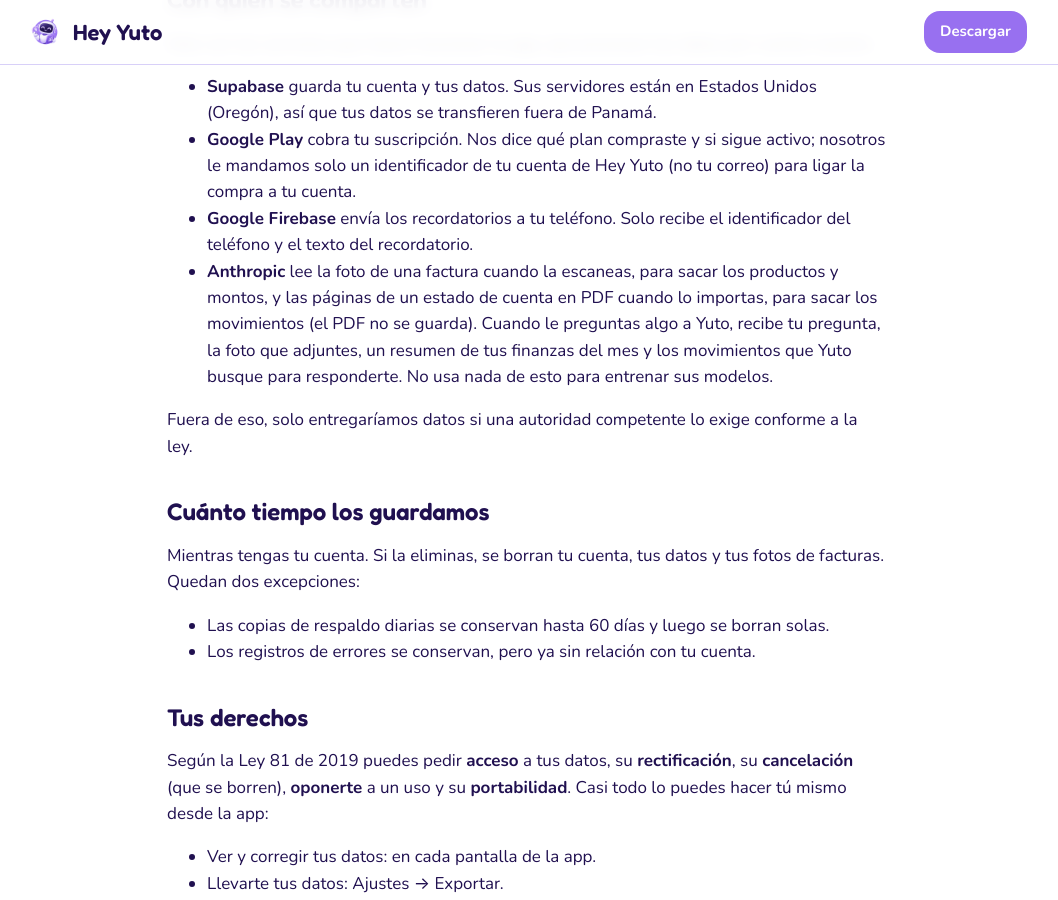
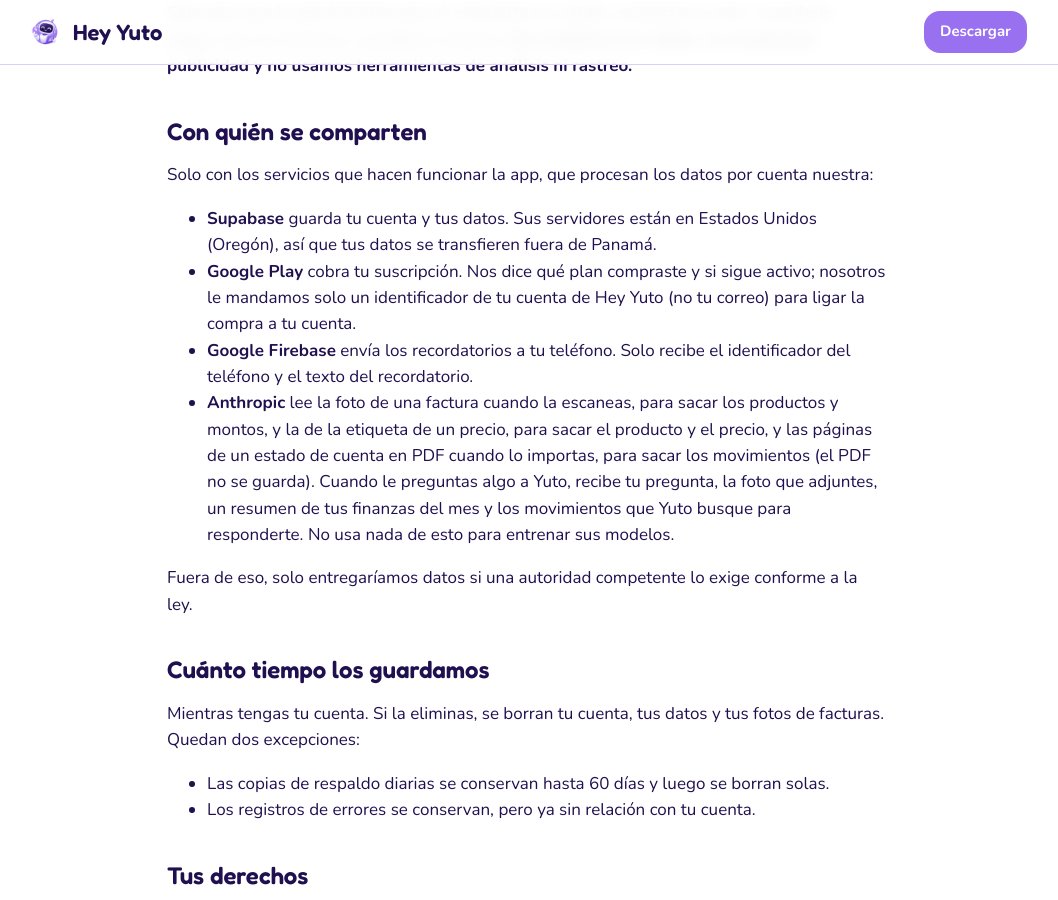
Before and after one commit to Dacoca34/yuto-legal, a Jekyll site: the page built from privacidad.md, in a window 1280 px wide and 900 px high, scrolled down 1943 px. Shown: the whole window, without its empty margins (113-1171 px from the left). Built offline with Jekyll 4.4.1, drawn with Linux system fonts in a browser that asks for light colours; our own code applies the rules of GitHub Pages for plain Markdown files; some of the changed text lies outside the part shown.

Commit message:
0.95: Lista del súper (tarjeta, FAQ y política: precios y foto de etiqueta)

```diff
--- a/index.html
+++ b/index.html
@@ -45,6 +45,7 @@
     <div class="tarjeta"><img class="pose" src="assets/yuto/trabajando.webp" alt="" loading="lazy"><h3>¿Tienes negocio?</h3><p>Lleva lo del negocio aparte de tu plata personal y mira cuánto te deja de verdad cada mes, separando costos y gastos, y cuánto te podrías pagar de sueldo. Tiene su propia pestaña en Inicio, con sus cuentas y su calendario.</p></div>
     <div class="tarjeta"><img class="pose" src="assets/yuto/pensando.webp" alt="" loading="lazy"><h3>Pregúntale a Yuto</h3><p>Pregúntale con tus palabras: cómo vas este mes, en qué gastaste más o si te alcanza para tu meta. Te contesta con tus números: conoce tus quincenas, tus tarjetas y tus metas, y puedes mandarle una foto del banco o de un cobro. <i>Con los planes Pro y Max; los primeros 30 días son gratis.</i></p></div>
     <div class="tarjeta"><img class="pose" src="assets/yuto/hablando.webp" alt="" loading="lazy"><h3>Anota hablando</h3><p>Abre Yuto Voz (o dile "Hey Google, abre Yuto Voz") y di lo que gastaste: "12 en el Rey con la BAC" o "pasa 100 de la General a ahorro". Yuto te prepara el movimiento y tú tocas Listo; sin Listo no se anota nada. <i>Con los planes Pro y Max.</i></p></div>
+    <div class="tarjeta"><img class="pose" src="assets/yuto/ahorrando.webp" alt="" loading="lazy"><h3>Lista del súper</h3><p>Anota lo que te falta y ve cuánto te vas a gastar, con los precios de tus últimas facturas. Si algo te salió más barato en otro súper, Yuto te lo dice. Márcala en el súper desde la app o el widget, compártela con tu grupo o dile a Yuto "agrega leche a la lista" (con Pro y Max). Al tomarle foto a la factura, se tacha sola lo que compraste.</p></div>
     <div class="tarjeta"><img class="pose" src="assets/yuto/preocupado.webp" alt="" loading="lazy"><h3>Lo que la tarjeta no te avisa</h3><p>Agrega tu tarjeta paso a paso. Pon los cargos que te cobra tu banco, cada uno con su ITBMS y si es mensual o una vez al año, el seguro de saldo deudor y la tasa de interés (al mes o al año): en cada corte salen para que los confirmes, y Yuto te avisa si con ellos te pasarías del límite y cuánto pagar para evitar el sobregiro.</p></div>
     <div class="tarjeta"><img class="pose" src="assets/yuto/con-lupa.webp" alt="" loading="lazy"><h3>Una captura y listo</h3><p>¿Tu banco no avisa todo al celular? Sube en "Factura o captura" la captura de la lista de movimientos de la app de tu banco, o el PDF del estado de cuenta: Yuto saca todos los movimientos, elige la cuenta y tú decides cuáles anotar. Lo que ya tenías no se repite.</p></div>
     <div class="tarjeta"><img class="pose" src="assets/yuto/calendario.webp" alt="" loading="lazy"><h3>Cuánto se fue por cada cuenta</h3><p>Elige una cuenta arriba del calendario y ves todo lo que pasó por ella, de cualquier categoría. Filtra por categoría o por mes y arriba sale el total: cuánto salió, cuánto entró y el neto.</p></div>
@@ -102,6 +103,7 @@
   <details><summary>¿Qué es "Descubre Yuto"?</summary><p>Una lista en Inicio con lo que vale la pena hacer en tus primeros días: agregar tus cuentas y tarjetas, lo que te cobran cada mes, una meta, tus préstamos, tu historial, tu familia y el widget. Se tacha sola cuando lo haces; lo que no te aplica lo marcas. Si la ocultas, vuelve desde Ajustes → Ayuda.</p></details>
   <details><summary>¿El precio de la gasolina es exacto?</summary><p>Es el precio oficial de la Secretaría de Energía para Panamá y Colón, y Yuto te avisa apenas sale si sube o baja tu combustible (95, 91 o diésel). Puede variar según la gasolinera y el lugar.</p></details>
   <details><summary>¿Cómo baja mi préstamo cada mes?</summary><p>En Finanzas → Préstamos, edita el préstamo y en Avanzado elige su "Recurrente vinculado": la cuota que te cobra el banco. Desde ahí, cada vez que confirmas en Inicio que se cobró, cuenta como pago y el saldo baja. Si la pagas desde Préstamos con "Registrar pago", esa cuota también queda como cobrada. Y si borras el movimiento de un pago, se borra también del préstamo.</p></details>
+  <details><summary>¿Cómo funciona la lista del súper?</summary><p>En Finanzas → Súper anotas lo que te falta y arriba ves un total aproximado, con los precios de tus últimas compras (pueden haber cambiado). Para tener precios, tómale foto a la factura o a la etiqueta del estante; cuentan dentro de las 40 fotos al mes de Básico. Con la foto de la factura se tacha lo que compraste y queda lo que faltó. Si tienes grupo, la lista es de todos: cada uno ve lo que el otro agrega y marca. También la marcas desde el widget (pestaña Súper) o le dices a Yuto "agrega leche a la lista" (Pro y Max).</p></details>
   <details><summary>¿Funciona en iPhone?</summary><p>Por ahora solo en Android.</p></details>
   <details><summary>Ya usaba MoneyLog, ¿pierdo mis datos?</summary><p>No. Hey Yuto es la misma app con nombre nuevo: entra con el mismo correo y contraseña y todo está ahí. Después puedes desinstalar MoneyLog.</p></details>
   <details><summary>¿Cómo borro mi cuenta?</summary><p>En la app: Ajustes → Cuenta → "Eliminar mi cuenta", o escribiendo a soporte@heyyuto.com. Se borran tu cuenta y todos tus datos.</p></details>
--- a/privacidad.md
+++ b/privacidad.md
@@ -18,6 +18,7 @@
 - **Lo que anotas o importas:** gastos, ingresos, cuentas y sus saldos, tarjetas, préstamos, deudas, metas de ahorro, gastos recurrentes, categorías y tu horario de pago.
 - **Los avisos de tu banco:** si le das a Hey Yuto acceso a tus notificaciones, lee solo los avisos de las apps de bancos y billeteras que reconoce. De cada aviso de compra guarda el monto, el comercio, la fecha y el texto del aviso, para que puedas revisarlo. Si el aviso dice los últimos 4 dígitos de tu tarjeta, se guardan en la cuenta a la que la asignes, para anotar solas las próximas compras con esa tarjeta. Nunca se guarda el número completo. De tu app de mensajes solo reconoce los SMS de tu banco (hoy, las transferencias de BAC): cualquier otro mensaje se descarta en el momento, sin guardarse ni enviarse a ningún lado. Los avisos de cualquier otra app (redes sociales, correo) se ignoran: no se leen ni se guardan.
 - **Fotos de facturas:** si escaneas una factura, la foto se guarda en tu cuenta cuando confirmas los datos. Si cancelas, no se guarda.
+- **Lista del súper:** lo que anotas en la lista, quién lo agregó y quién lo marcó. De las facturas que confirmas guardamos el nombre y el precio de cada producto y el súper, para decirte cuánto te costó la última vez; si le tomas foto a la etiqueta de un precio, solo se guarda el producto, el precio y el súper: la foto no. Si tienes grupo, la lista y esos precios los ven los miembros del grupo.
 - **Cumpleaños y fechas para regalar:** el nombre, el día y el mes que anotes y, si quieres apartar para el regalo, el monto.
 - **Tus preguntas a Yuto:** la conversación se guarda solo en tu teléfono. Si le mandas una foto, se usa solo para responderte: no la guardamos. En nuestros servidores solo contamos cuántas preguntas haces al día, para el límite diario. Si tocas "Me sirvió" o "No era eso" debajo de una respuesta, guardamos esa pregunta y esa respuesta para mejorar a Yuto.
 - **Tus comentarios:** si usas "Enviar comentario" en Acerca de, guardamos lo que escribes junto con la versión de la app y el modelo de tu teléfono, para revisarlo.
@@ -43,7 +44,7 @@
 - **Supabase** guarda tu cuenta y tus datos. Sus servidores están en Estados Unidos (Oregón), así que tus datos se transfieren fuera de Panamá.
 - **Google Play** cobra tu suscripción. Nos dice qué plan compraste y si sigue activo; nosotros le mandamos solo un identificador de tu cuenta de Hey Yuto (no tu correo) para ligar la compra a tu cuenta.
 - **Google Firebase** envía los recordatorios a tu teléfono. Solo recibe el identificador del teléfono y el texto del recordatorio.
-- **Anthropic** lee la foto de una factura cuando la escaneas, para sacar los productos y montos, y las páginas de un estado de cuenta en PDF cuando lo importas, para sacar los movimientos (el PDF no se guarda). Cuando le preguntas algo a Yuto, recibe tu pregunta, la foto que adjuntes, un resumen de tus finanzas del mes y los movimientos que Yuto busque para responderte. No usa nada de esto para entrenar sus modelos.
+- **Anthropic** lee la foto de una factura cuando la escaneas, para sacar los productos y montos, y la de la etiqueta de un precio, para sacar el producto y el precio, y las páginas de un estado de cuenta en PDF cuando lo importas, para sacar los movimientos (el PDF no se guarda). Cuando le preguntas algo a Yuto, recibe tu pregunta, la foto que adjuntes, un resumen de tus finanzas del mes y los movimientos que Yuto busque para responderte. No usa nada de esto para entrenar sus modelos.
 
 Fuera de eso, solo entregaríamos datos si una autoridad competente lo exige conforme a la ley.
 
```
Also changed, not shown: other parts of privacidad.md (+1 -1 lines).
